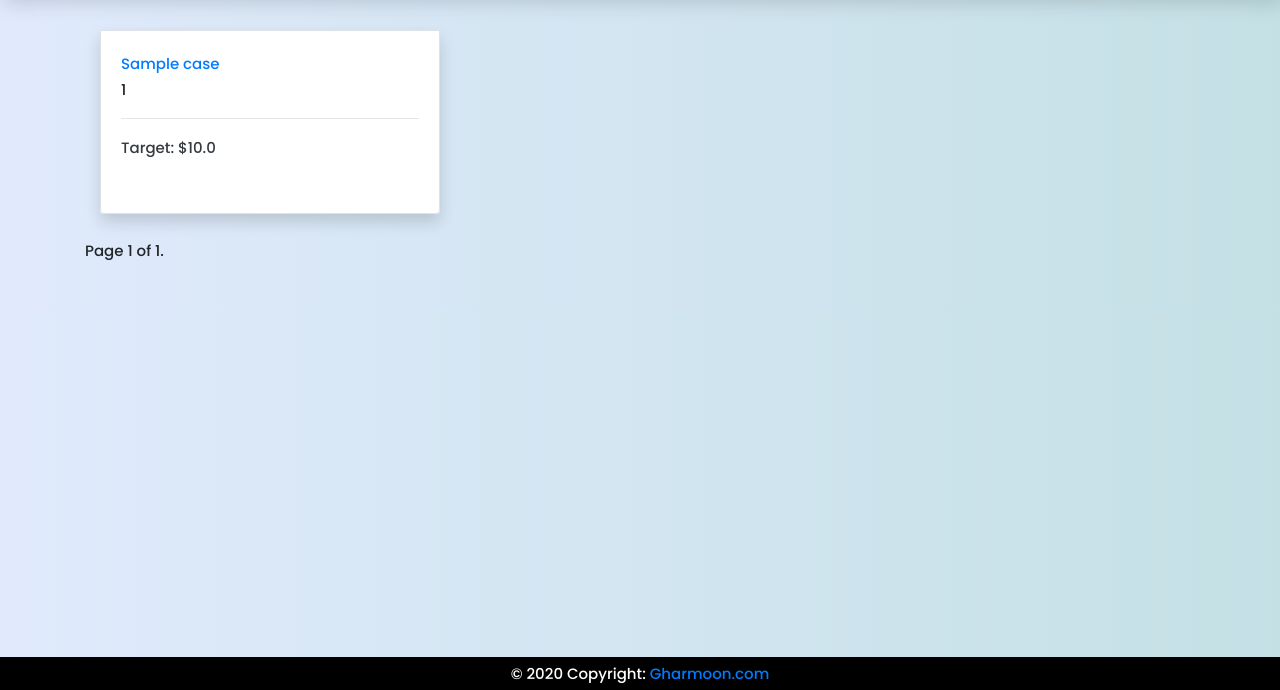
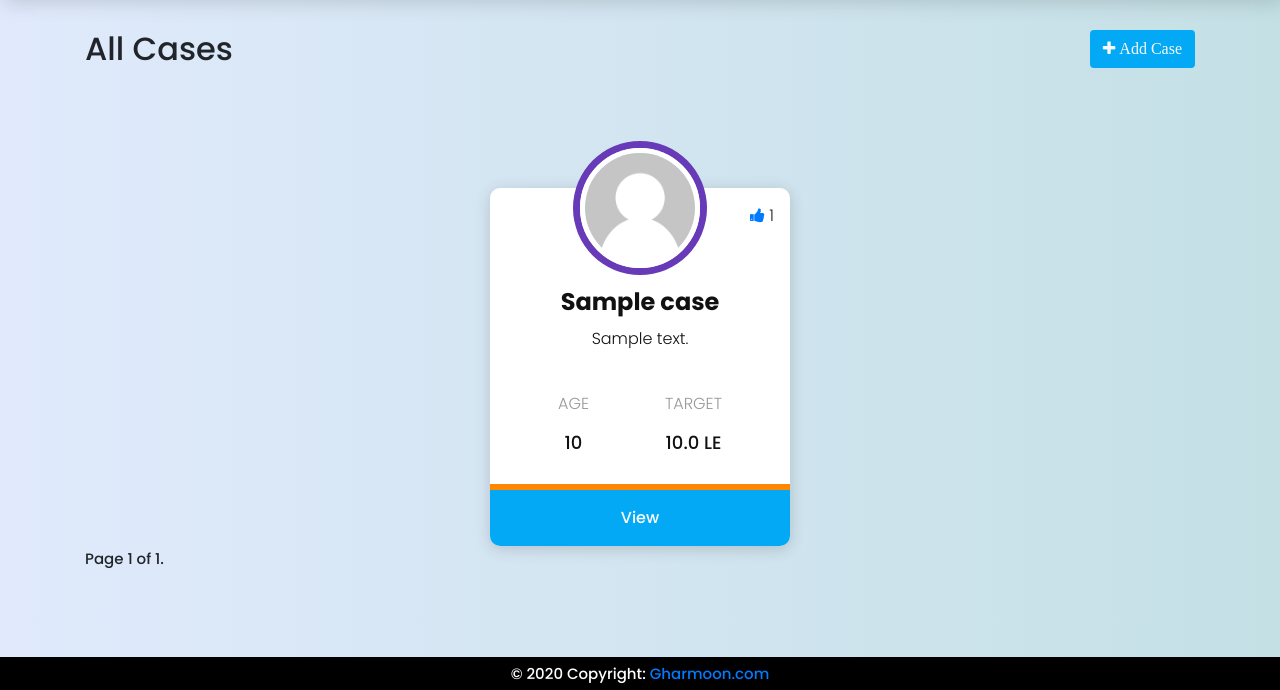
Before and after one commit to mostafaElkenany/gharmoon, a Django app: page /cases/ in a window 1280 px wide. Shown: the part 110-800 px from the top of the page. Run offline with Django 3.2, Linux system fonts and the light colour scheme; tables that the repository leaves empty hold one stand-in row (values such as "Sample post"); parts of the project's set-up code (start-up, migrations or seed data) failed here and were passed over; some libraries are stand-ins or nearby versions.

Commit message:
-edit style for all cases page -edit gender choices in case model

```diff
--- a/cases/models.py
+++ b/cases/models.py
@@ -10,8 +10,8 @@
 
 class Case(models.Model) :
     GENDER_CHOICES = (
-        ('M', 'Male'),
-        ('F', 'Female'),
+        ('Male', 'Male'),
+        ('Female', 'Female'),
     )
     GOVERNRATES = (
         ('Alexandria', 'Alexandria'),
@@ -51,7 +51,7 @@
         )],
         null=True
         )
-    gender = models.CharField(max_length=1, choices=GENDER_CHOICES)
+    gender = models.CharField(max_length=6, choices=GENDER_CHOICES)
     age = models.IntegerField(null=True, validators = [MinValueValidator(18)])
     jail_name = models.CharField(max_length=70,null=True)
     governerate = models.CharField(max_length=20,choices=GOVERNRATES,null=True)
--- a/cases/templates/cases/show_cases.html
+++ b/cases/templates/cases/show_cases.html
@@ -1,33 +1,71 @@
 {% extends 'base.html' %}
+{% load custom_filters %}
+{% load mathfilters %}
+{% block title %} All Cases {% endblock %}
+{% load static %}
 
-{% block title %} Cases {% endblock %}
+{% block style %}
+<link rel="stylesheet" href="{% static "css/case-card.css" %}">
+
+<style>
+    .progress {
+        border-radius: 0;
+        margin-bottom: 0;
+    }
+</style>
+{% endblock %}
 
 {% block content %}
-<div class="container">
+<div class="container" style="font-family: 'Poppins', sans-serif;">
+
     {% if cases_list %}
+    <a href="{% url 'add_case' %}" style="background-color: #03a9f4;" class="btn float-right" role="button">
+        <i class="fa fa-plus text-light"> Add Case</i></a>
+    <h2> All Cases </h2>
+    <div class="mt-5 d-flex flex-wrap justify-content-around">
+
         {% for case in cases_list %}
-    <div class="col-lg-4 col-md-6 col-sm-6">
-        <div class="card border-0 shadow mb-4">
-            <!-- Card image -->
-            <!-- Card content -->
-            <div class="card-body border rounded-bottom">
-                <a href="{% url 'view_case' case.id %}" class="card-title">
-                    {{case.name}}
-                </a>
-                <p class="card-text">
-                    {{ case.national_id }}
+        <div class="card-item">
+            <span class="card-votes"><i class="fa fa-thumbs-up text-primary"></i> {{ case|total_votes }}</span>
+            <div class="profile profile-smallimg">
+                <div class="profile__image"><img src="{% static 'images/default-user.png' %}" alt="Doggo" /></div>
+                <div class="profile__info">
+                    <h3>{{case.name}}</h3>
+                    <p class="profile__info__extra">
+                        {{ case.details|striptags|truncatechars:50 }}
                     </p>
-                <hr>
-                <ul class="list-unstyled d-flex justify-content-between text-center">
-                    <li class="pledged">
-                        <p class="text-dark body-info">Target: <span class="amount">${{case.total_target}}</span></p>
+                </div>
+                <div class="profile__stats d-flex flex-wrap justify-content-around">
+                    <span>
+                        <p class="profile__stats__title">Age</p>
+                        <h5 class="profile__stats__info">{{case.age}}</h5>
+                    </span>
+                    <span>
+                        <p class="profile__stats__title">Target</p>
+                        <h5 class="profile__stats__info">{{case.total_target}} LE</h5>
+                    </span>
+                </div>
+                <div class="profile__stats">
+                    <p class="profile__stats__title">Size</p>
+                    <h5>Medium</h5>
+                </div>
+                <div class="profile__stats">
+                    <p class="profile__stats__title">Weight</p>
+                    <h5 class="profile__stats__info">45.85 lbs</h5>
+                </div>
+                <div class="profile__cta">
+                    <div class="progress-wrap progress"
+                        data-progress-percent="{% with percent=case|case_donations|div:case.total_target %}{{ percent|mul:100 }}{% endwith %}">
+                        <div class="progress-bar progress" style="border-radius: 0;"></div>
+                    </div>
 
-                    </li>
-                </ul>
+                    <a href="{% url 'view_case' case.id %}" class="button">View</a>
                 </div>
             </div>
         </div>
+
         {% endfor %}
+    </div>
     <div class="pagination">
         <span class="step-links">
             {% if cases_list.has_previous %}
@@ -45,7 +83,43 @@
         </span>
     </div>
     {% else %}
-        <h1>No Cases added yet</h1>
+    <h3 class="mt-3" style="margin: auto">Sorry, There are no cases yet</h3>
     {% endif %}
 </div>
 {% endblock %}
+
+{% block script %}
+
+<script>
+
+    (function () {
+
+        moveProgressBar();
+        $(window).resize(function () {
+            moveProgressBar();
+        });
+        function moveProgressBar() {
+            $('.progress-wrap').each(function () {
+
+                var getPercent = ($(this).data('progress-percent') / 100);
+                var getProgressWrapWidth = $(this).width();
+                var progressTotal = getPercent * getProgressWrapWidth;
+                var animationLength = 2500;
+
+                // on page load, animate percentage bar to data percentage length
+                // .stop() used to prevent animation queueing
+                $(this).find('.progress-bar').stop().animate({
+                    left: progressTotal
+                }, animationLength);
+
+
+
+            });
+
+
+        }
+    }())
+
+</script>
+
+{% endblock %}
--- /dev/null
+++ b/cases/templatetags/custom_filters.py
@@ -0,0 +1,22 @@
+from django import template
+from django.db.models import Sum, Avg
+
+
+register = template.Library()
+
+@register.filter(name='check_answer')
+def check_answer(is_approved):
+    if is_approved == True:
+        return "yes"
+    else:
+        return "not yet"
+
+@register.filter(name='total_votes')
+def total_votes(case):
+    case_votes = case.vote_set.aggregate(total_votes=Sum('vote'))
+    return int(case_votes['total_votes'] or 0)
+
+
+@register.filter(name='case_donations')
+def case_donations(case):
+    return case.donation_set.aggregate(total_amount=Sum('amount'))['total_amount'] or 0
--- a/users/templates/users/user_cases.html
+++ b/users/templates/users/user_cases.html
@@ -20,9 +20,8 @@
 
 <div class="container" style="font-family: 'Poppins', sans-serif;">
 
-    <a href="{% url 'add_case' %}" style="background-color: #03a9f4;" class="btn float-right" role="button"><i
-            class="fa fa-plus text-light"> Add
-            Case</i></a>
+    <a href="{% url 'add_case' %}" style="background-color: #03a9f4;" class="btn float-right" role="button">
+        <i class="fa fa-plus text-light">   Add Case</i></a>
     <h2> My Cases </h2>
 
     <!-- Begin Project card -->
```
Also changed, not shown: cases/migrations/0009_auto_20200615_1937.py (added). Lines whose indentation alone changed are shown as unchanged.
